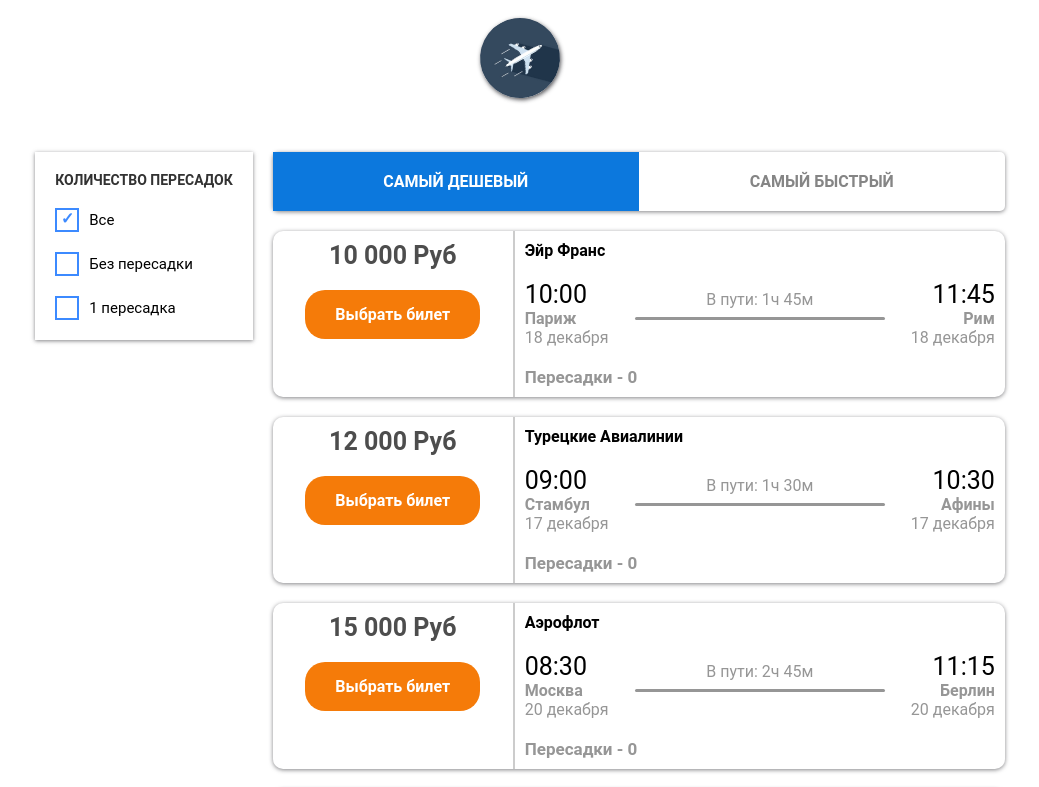
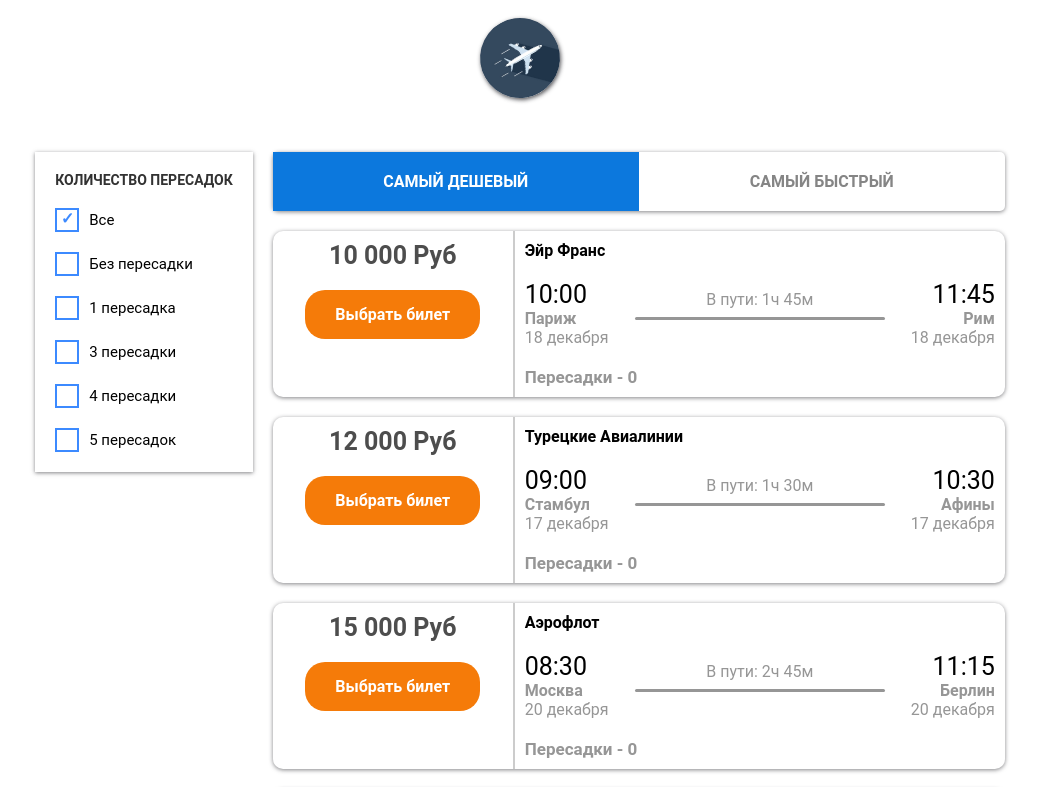
Before and after one commit to olzx/search-for-ait-tickets, a React (Vite) app: page / in a window 1280 px wide. Shown: the top 787 px of the page, without its empty margins (120-1159 px from the left). Built offline with nearby package versions, Linux system fonts and the light colour scheme.

Commit message:
added dynamic generate and display buttons with transfers

```diff
--- a/src/App.jsx
+++ b/src/App.jsx
@@ -18,6 +18,8 @@ export default function App() {
                     return true
                 case "without":
                     return ticket.transfers == 0
+                default:
+                    return ticket.transfers == Number(transfer)
             }
         })
     }, [tickets, transfer])
--- a/src/components/Transfer/Transfer.jsx
+++ b/src/components/Transfer/Transfer.jsx
@@ -2,12 +2,30 @@ import { useState } from "react"
 import CheckboxButton from "../CheckboxButton/CheckboxButton"
 import "./Transfer.scss"
 
-export default function Transfer({ onClick }) {
+export default function Transfer({ onClick, ticketsData }) {
     const [tabName, setTabName] = useState("all")
 
     function toggleTabName(name) {
         setTabName(name)
         onClick && onClick(name)
+    }
+
+    // создаем массив с кол-вом пересадок (что бы далее создать кнопки)
+    const transfersArray = ticketsData.map((ticket) => ticket.transfers)
+    // Удаление повторяющихся значений и сортировка массива по возрастанию
+    const sortedTransfersArray = [...new Set(transfersArray)].sort(
+        (a, b) => a - b
+    )
+
+    // окончание строки в зависимости от числа
+    function getTransfersText(count) {
+        if (count === 1) {
+            return `${count} пересадка`
+        } else if (count >= 2 && count <= 4) {
+            return `${count} пересадки`
+        } else {
+            return `${count} пересадок`
+        }
     }
 
     return (
@@ -25,12 +43,17 @@ export default function Transfer({ onClick }) {
             >
                 Без пересадки
             </CheckboxButton>
-            <CheckboxButton
-                onClick={() => toggleTabName("one")}
-                isActive={tabName == "one"}
-            >
-                1 пересадка
-            </CheckboxButton>
+            {sortedTransfersArray.map((transfer) =>
+                transfer !== 0 ? (
+                    <CheckboxButton
+                        key={transfer}
+                        onClick={() => toggleTabName(transfer.toString())}
+                        isActive={tabName == transfer.toString()}
+                    >
+                        {getTransfersText(transfer)}
+                    </CheckboxButton>
+                ) : null
+            )}
         </div>
     )
 }
```
